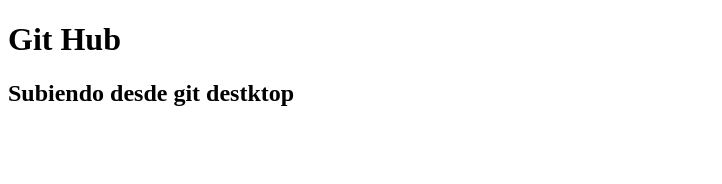
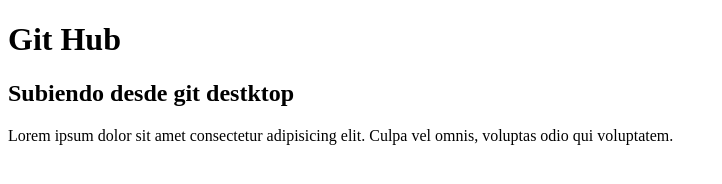
Before and after one commit to TomasVilla10/clase-11github, a plain HTML site: page index.html in a window 1280 px wide. Shown: the whole page, without its empty margins (0-722 px from the left). Drawn offline with Linux system fonts and the light colour scheme.

Commit message:
commited p

```diff
--- a/index.html
+++ b/index.html
@@ -9,5 +9,6 @@
 <body>
     <h1>Git Hub</h1>
     <h2>Subiendo desde git destktop</h2>
+    <p>Lorem ipsum dolor sit amet consectetur adipisicing elit. Culpa vel omnis, voluptas odio qui voluptatem.</p>
 </body>
 </html>
```
